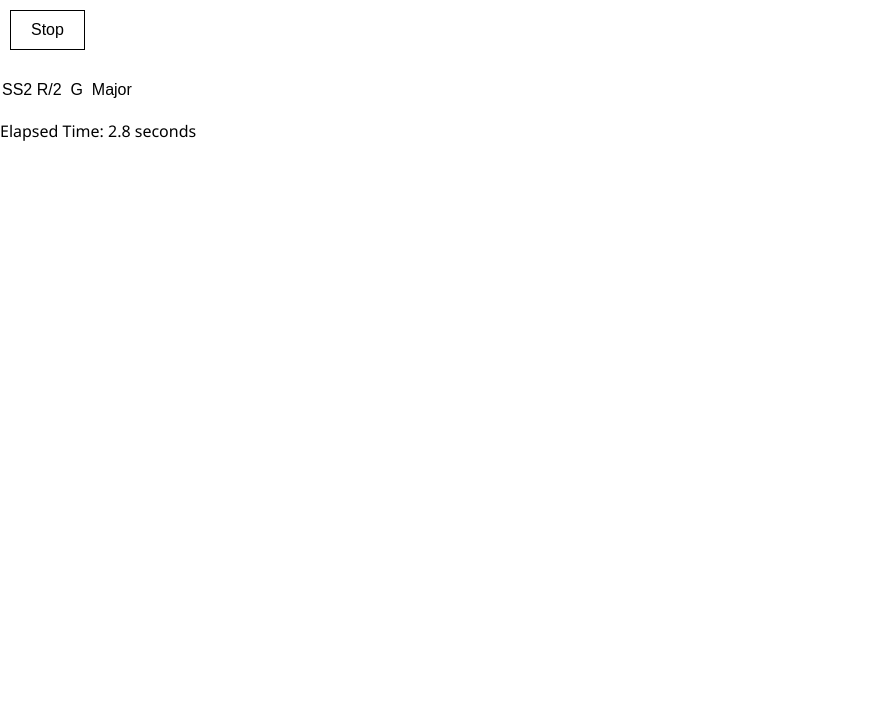
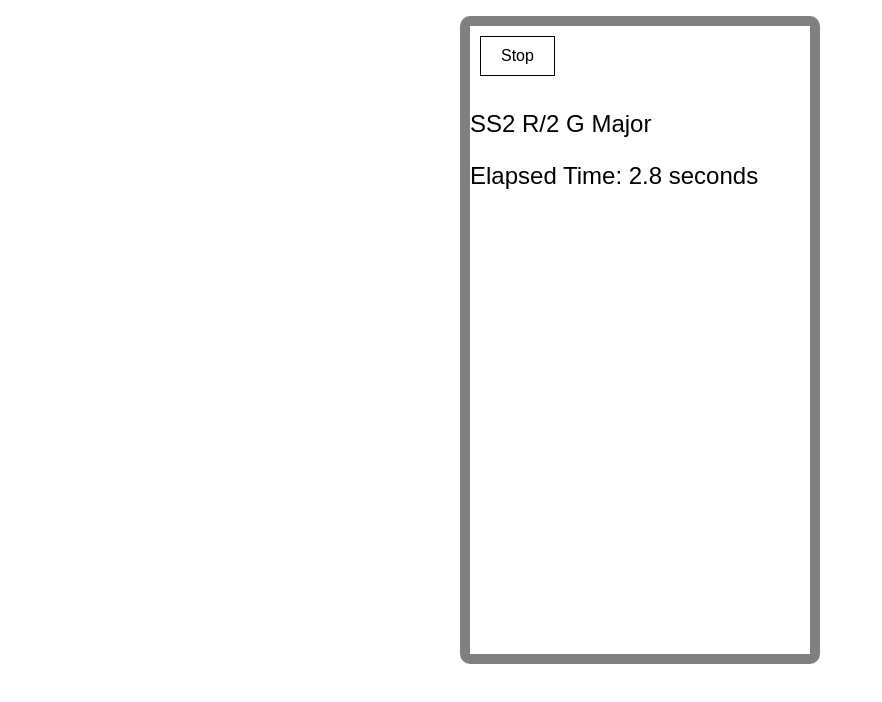
Before and after one commit to maroonblazer/jazz-chord-app-v2, a website: page public/index.html in a window 1280 px wide. Both pictures are taken after a click on the button "Start". Shown: the whole page, without its empty margins (0-882 px from the left). Drawn offline with Linux system fonts and the light colour scheme.

Commit message:
Cleaned up markup and styling.

```diff
--- a/public/app.js
+++ b/public/app.js
@@ -1,4 +1,4 @@
-export const maxIterations = 10; // Maximum number of iterations for a session
+export const maxIterations = 2; // Maximum number of iterations for a session
 
 const SessionState = {
   STOPPED: 'STOPPED',
@@ -16,7 +16,7 @@ let iterationCount = 0; // Variable to store the session count
 
 // Get the button, text field, and elapsed time elements
 const startButton = document.getElementById('startButton');
-const textField = document.getElementById('textField');
+const chordProblemText = document.getElementById('chordProblemTextField');
 const elapsedTime = document.getElementById('elapsedTime');
 const inputContainer = document.getElementById('input-container');
 inputContainer.style.display = 'none';
@@ -124,7 +124,7 @@ function stopIteratingAndDisplayResults() {
   endSessionAndDisplayAndStoreResultsOnServer();
   cpsAndTimes = []; // Reset the array so that the results don't get appended to the previous session's results
   document.addEventListener('keydown', handleSpacebarEvent);
-  currentState = SessionState.END;
+  currentState = SessionState.STOPPED;
   console.log(currentState);
 }
 
@@ -238,9 +238,11 @@ function startIteration() {
   fretboardContainer.innerHTML = '';
   document.getElementById('assistant-response-text').innerHTML = '';
   const cpData = selectStringAndRootWithKey();
-  textField.style.display = 'block';
+  chordProblemText.style.display = 'block';
   elapsedTime.style.display = 'block';
-  textField.value = cpData.cp + '  ' + cpData.key + '  ' + cpData.type;
+  // chordProblemText.value = cpData.cp + '  ' + cpData.key + '  ' + cpData.type;
+  chordProblemText.textContent =
+    cpData.cp + '  ' + cpData.key + '  ' + cpData.type;
   startButton.textContent = 'Stop';
   startTimer();
   updateSessionData(cpData.cp, cpData.key, cpData.type);
@@ -254,11 +256,11 @@ function endSessionAndDisplayAndStoreResultsOnServer() {
   // Set the text field and elapsed time to empty strings
   document.removeEventListener('keydown', handleSpacebarEvent); //why is this here? To prevent the user from starting a new session by pressing the spacebar before we display and store the results.
 
-  textField.value = '';
+  chordProblemText.value = '';
   elapsedTime.textContent = '';
 
   // hide the text field and elapsed time elements
-  textField.style.display = 'none';
+  chordProblemText.style.display = 'none';
   elapsedTime.style.display = 'none';
 
   // hide the fretboard svg container
--- a/public/index.html
+++ b/public/index.html
@@ -370,19 +370,19 @@
     <div class="main">
       <div class="displayContainer">
         <div class="button-container">
-          <button id="startButton" class="button">Start</button>
+          <button id="startButton">Start</button>
         </div>
-        <input id="textField" class="text-field" type="text" readonly />
-        <div id="elapsedTime" class="elapsed-time"></div>
+        <p id="chordProblemTextField"></p>
+        <div id="elapsedTime"></div>
         <div id="resultsContainer"></div>
       </div>
-    </div>
       <div id="fretboardContainer"></div>
-    <div id="assistant-container">
       <div id="assistant-response-text"></div>
-    </div>
       <div id="input-container" class="input-container">
-      <textarea id="message" placeholder="Type your message here..."></textarea>
+        <textarea
+          id="message"
+          placeholder="Type your message here..."
+        ></textarea>
         <button id="send-button">
           <svg
             id="send-icon"
@@ -402,6 +402,7 @@
           </svg>
         </button>
       </div>
+    </div>
 
     <script type="module" src="app.js"></script>
   </body>
--- a/public/styles.css
+++ b/public/styles.css
@@ -1,11 +1,13 @@
 html {
- box-sizing: border-box;
+  box-sizing: border-box;
   font-family: 'Segoe UI', Tahoma, Geneva, Verdana, sans-serif;
   font-size: 16px;
   color: black;
 }
 
-*, *::before, *::after {
+*,
+*::before,
+*::after {
   box-sizing: inherit;
 }
 
@@ -16,50 +18,23 @@ body {
   font-size: 1.5rem;
 }
 
-
 /* Everything above is from the FEM Responsive Web Design course */
 
 .main {
-  display: flex;
-  /* Add this line */
-  flex-direction: column;
-  /* Add this line */
-  align-items: flex-start;
-  /* Add this line */
-  /* margin-top: 100px; */
+  border: 10px solid #808080;
+  border-radius: 10px;
+  max-width: 360px;
+  height: 648px;
+  margin: 1rem auto;
 }
 
-.button {
+#startButton {
   padding: 10px 20px;
   font-size: 16px;
   margin: 10px;
   background-color: white;
   border: 1px solid black;
   width: auto;
-}
-
-#sessionButton {
-  margin: 20px;
-  padding: 10px 20px;
-  font-size: 16px;
-}
-
-.text-field {
-  margin-top: 20px;
-  /* padding: 10px; */
-  font-size: 16px;
-  width: 300px;
-  outline: none;
-  border: none;
-  box-shadow: none;
-  text-align: left;
-}
-
-.elapsed-time {
-  margin-top: 20px;
-  font-size: 16px;
-  text-align: left;
-  font-family: 'Segoe UI', Tahoma, Geneva, Verdana, sans-serif;
 }
 
 /* Style the table so that the data for each column is center-aligned under each column heading */
@@ -73,7 +48,7 @@ th {
   font-size: 16px;
   text-align: center;
   padding: 8px;
-  background-color:black;
+  background-color: black;
   color: whitesmoke;
 }
 
@@ -104,8 +79,7 @@ table td:first-child {
   width: 200px; /* or any width you want */
 }
 
-
- #fretboardContainer {
+#fretboardContainer {
   display: flex;
   flex-direction: row;
   align-items: start;
```
Also changed, not shown: tests/test.js (+1 -1 lines). Lines whose indentation alone changed are shown as unchanged.
